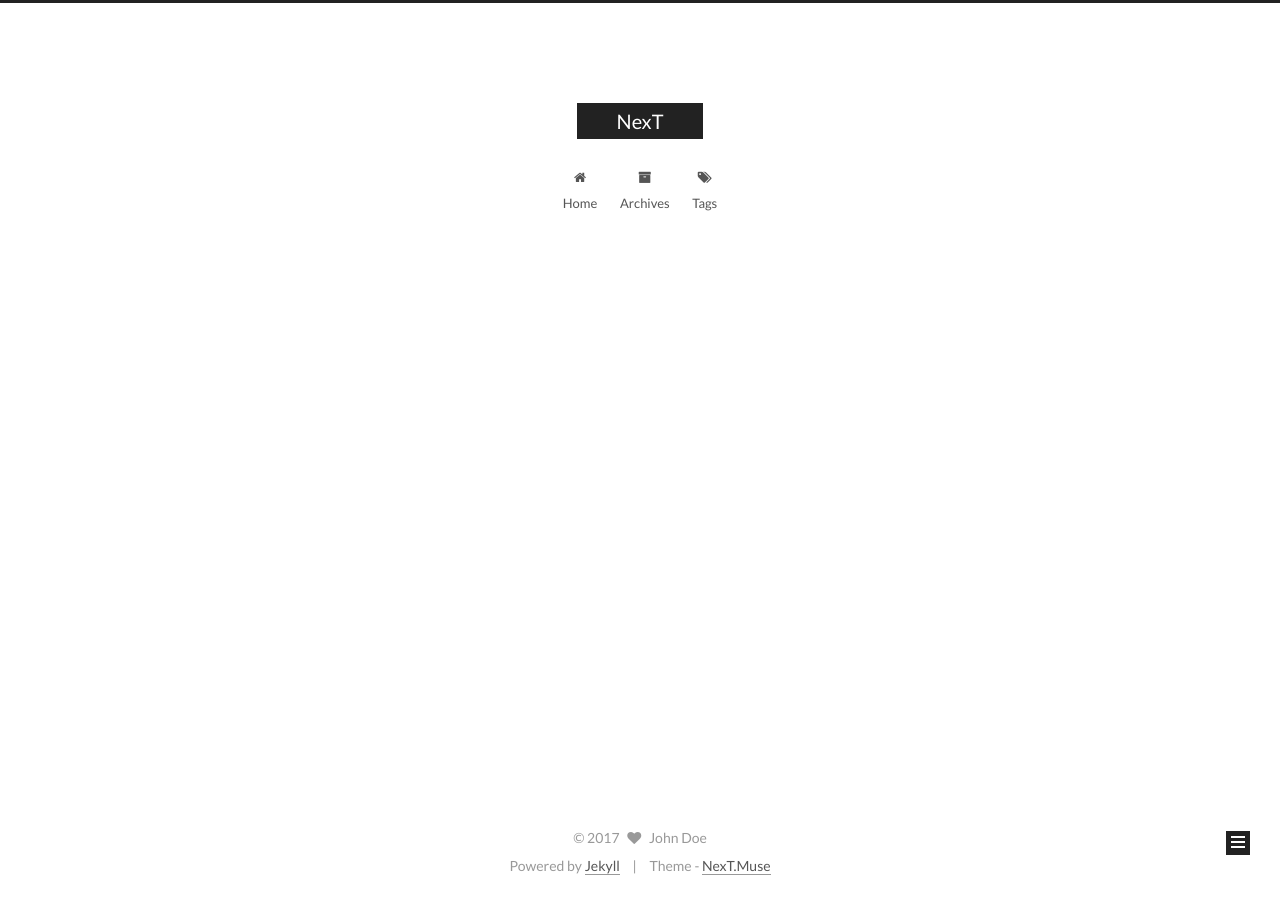
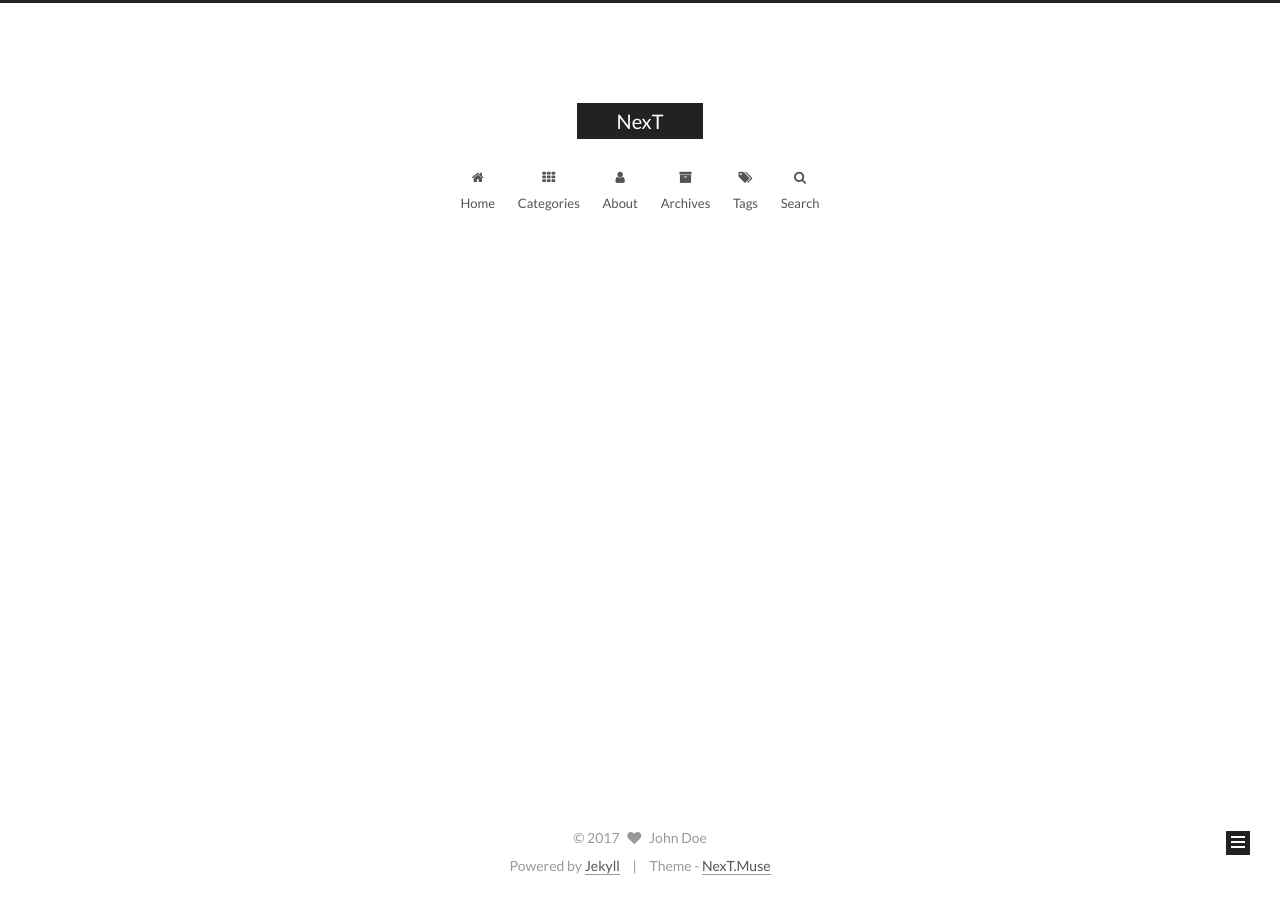
Before and after one commit to im-pearl/im-pearl.github.io, a Jekyll site: the page built from index.html, in a window 1280 px wide. Built offline with Jekyll 4.4.1, drawn with Linux system fonts in a browser that asks for light colours; the list of posts is cut into pages by our own code.

Commit message:
edit header

```diff
--- a/_config.yml
+++ b/_config.yml
@@ -117,8 +117,8 @@ index_with_subtitle: false
 # When running the site in a subdirectory (e.g. domain.tld/blog), remove the leading slash (/archives -> archives)
 menu:
   home: /
-  #categories: /categories/
-  #about: /about/
+  categories: /categories/
+  about: /about/
   archives: /archives/
   tags: /tags/
   #sitemap: /sitemap.xml
@@ -550,7 +550,7 @@ algolia_search:
 
 # Local search
 local_search:
-  enable: false
+  enable: true
   # if auto, trigger search by changing input
   # if manual, trigger search by pressing enter key or search button
   trigger: auto
```
